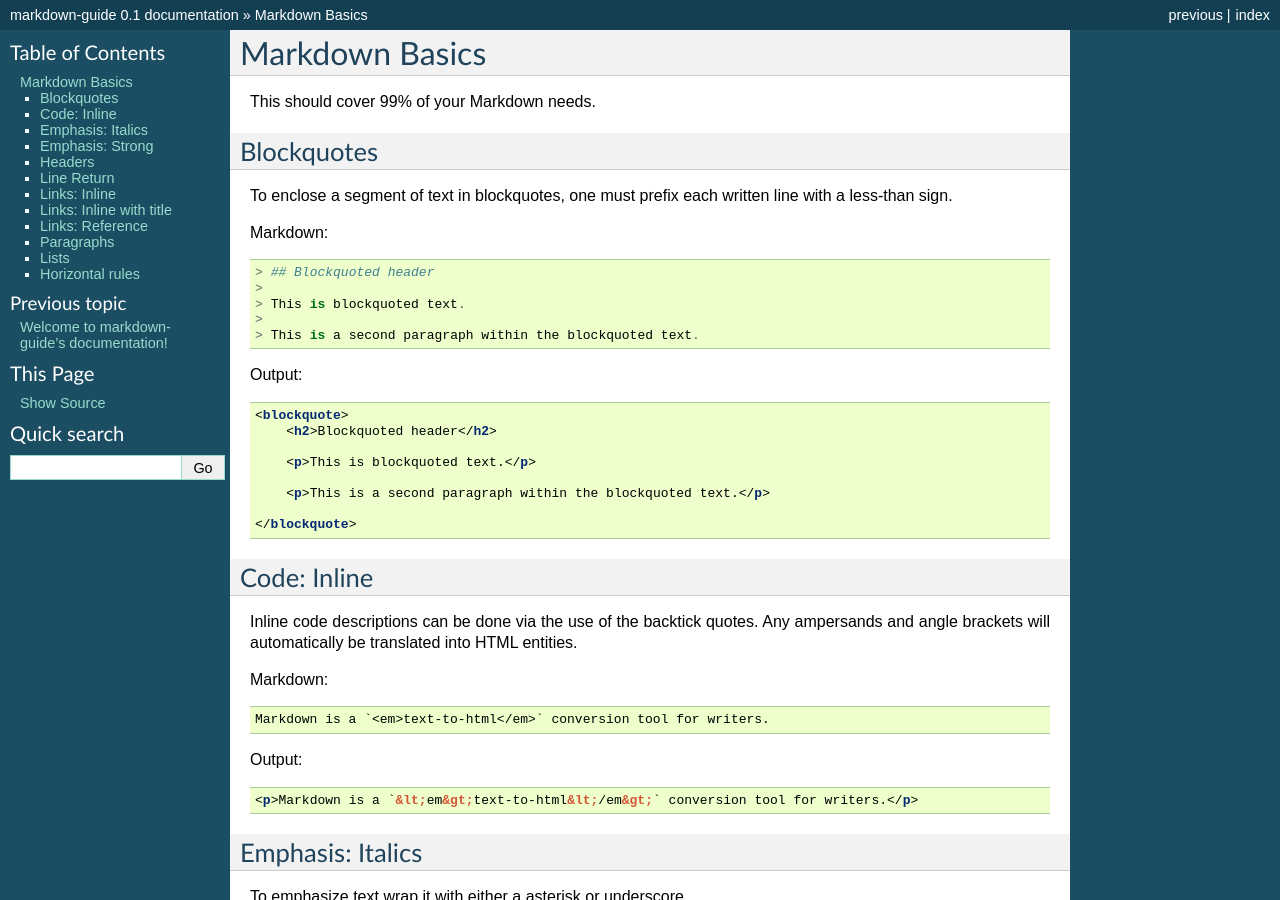
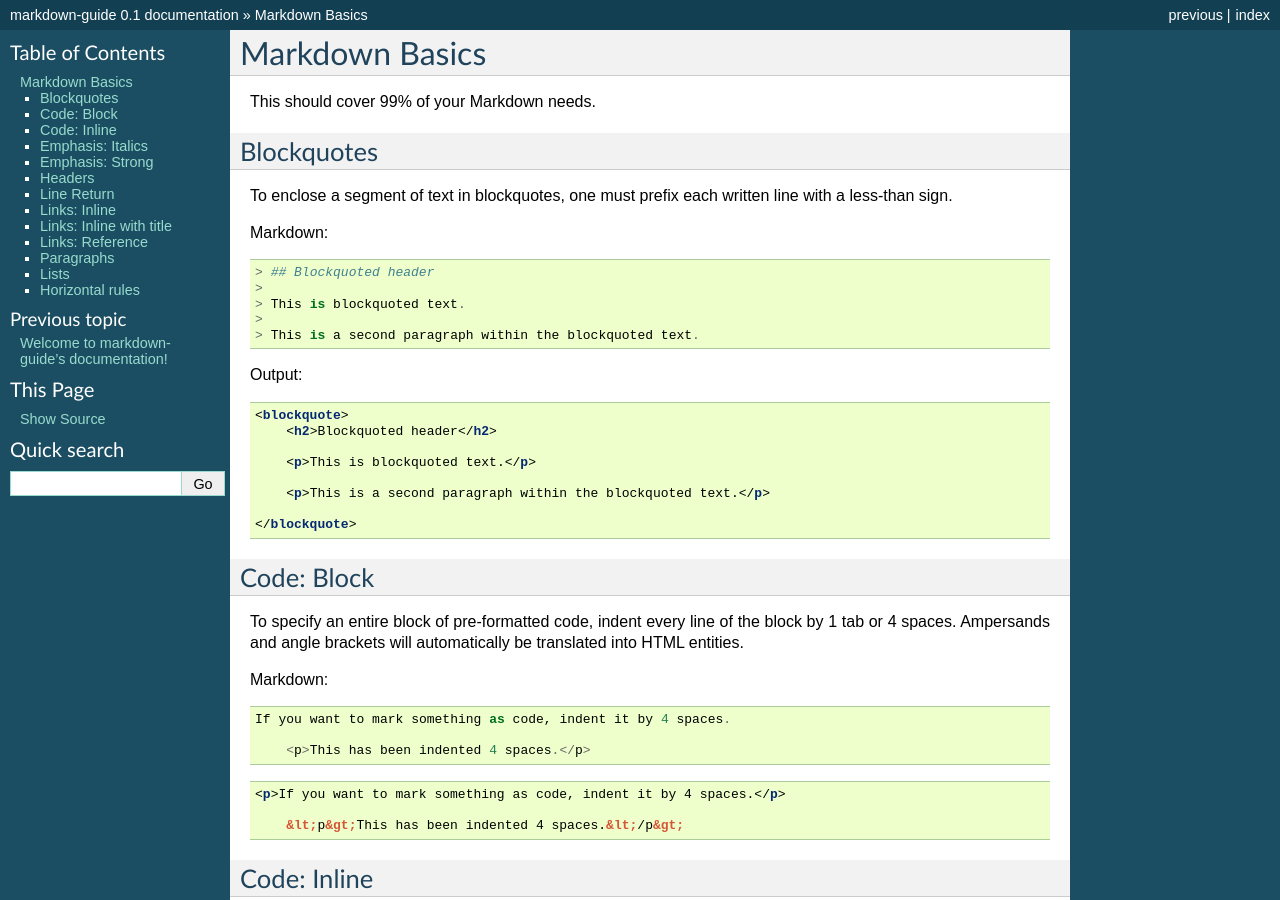
Before and after one commit to joaedwar/markdown-guide, a Sphinx documentation site: the page built from docs/basics.rst, in a window 1280 px wide and 900 px high. Built offline with Sphinx 7.4.7, drawn with Linux system fonts in a browser that asks for light colours.

Commit message:
Add code-block

```diff
--- a/docs/basics.rst
+++ b/docs/basics.rst
@@ -30,6 +30,23 @@ Output:
         <p>This is a second paragraph within the blockquoted text.</p>
 
     </blockquote>
+
+Code: Block
+=============
+
+To specify an entire block of pre-formatted code, indent every line of the block by 1 tab or 4 spaces. Ampersands and angle brackets will automatically be translated into HTML entities.
+
+Markdown::
+
+    If you want to mark something as code, indent it by 4 spaces.
+
+        <p>This has been indented 4 spaces.</p>
+
+.. code-block:: html
+
+    <p>If you want to mark something as code, indent it by 4 spaces.</p>
+
+        &lt;p&gt;This has been indented 4 spaces.&lt;/p&gt;
 
 Code: Inline
 ===============
```
